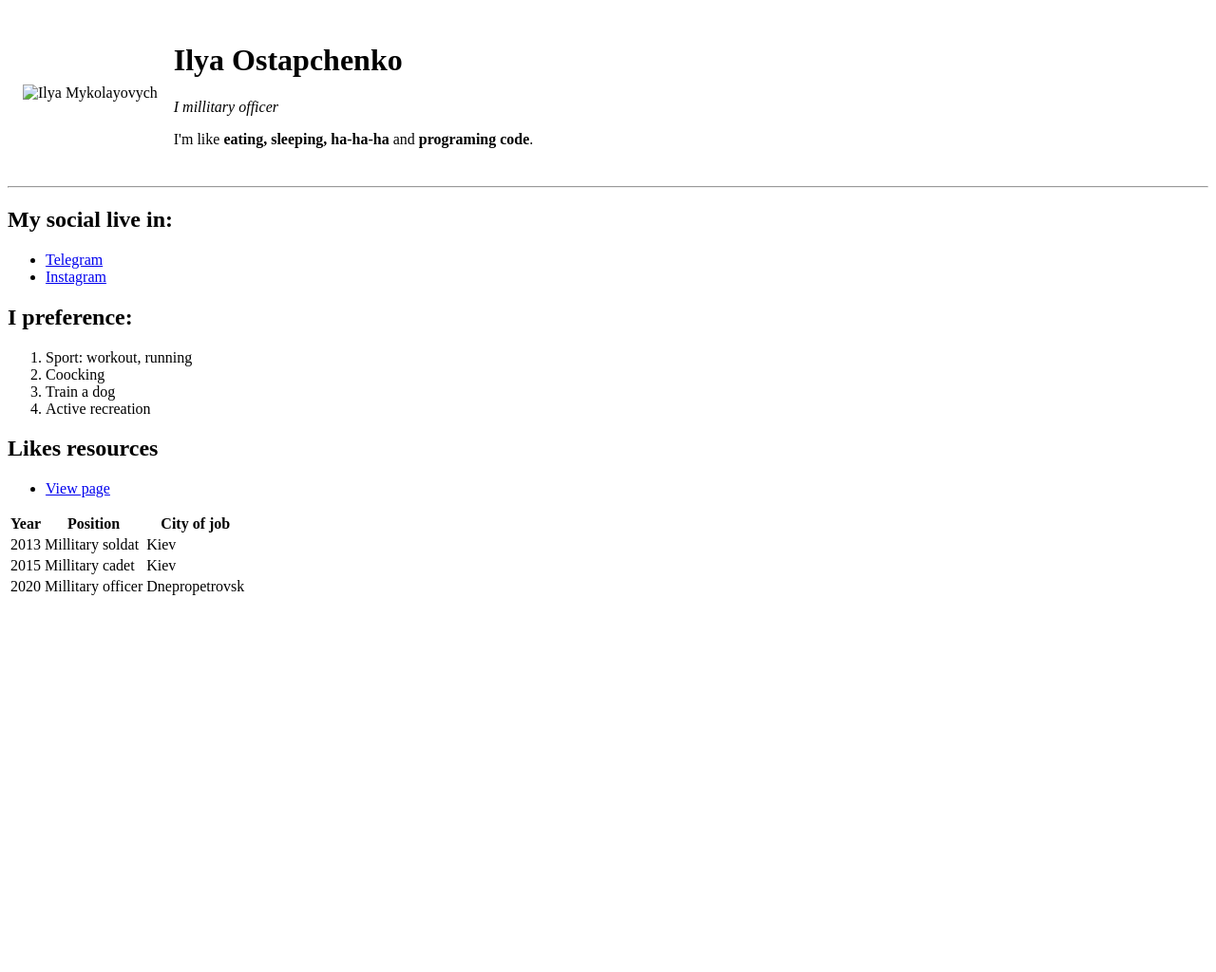
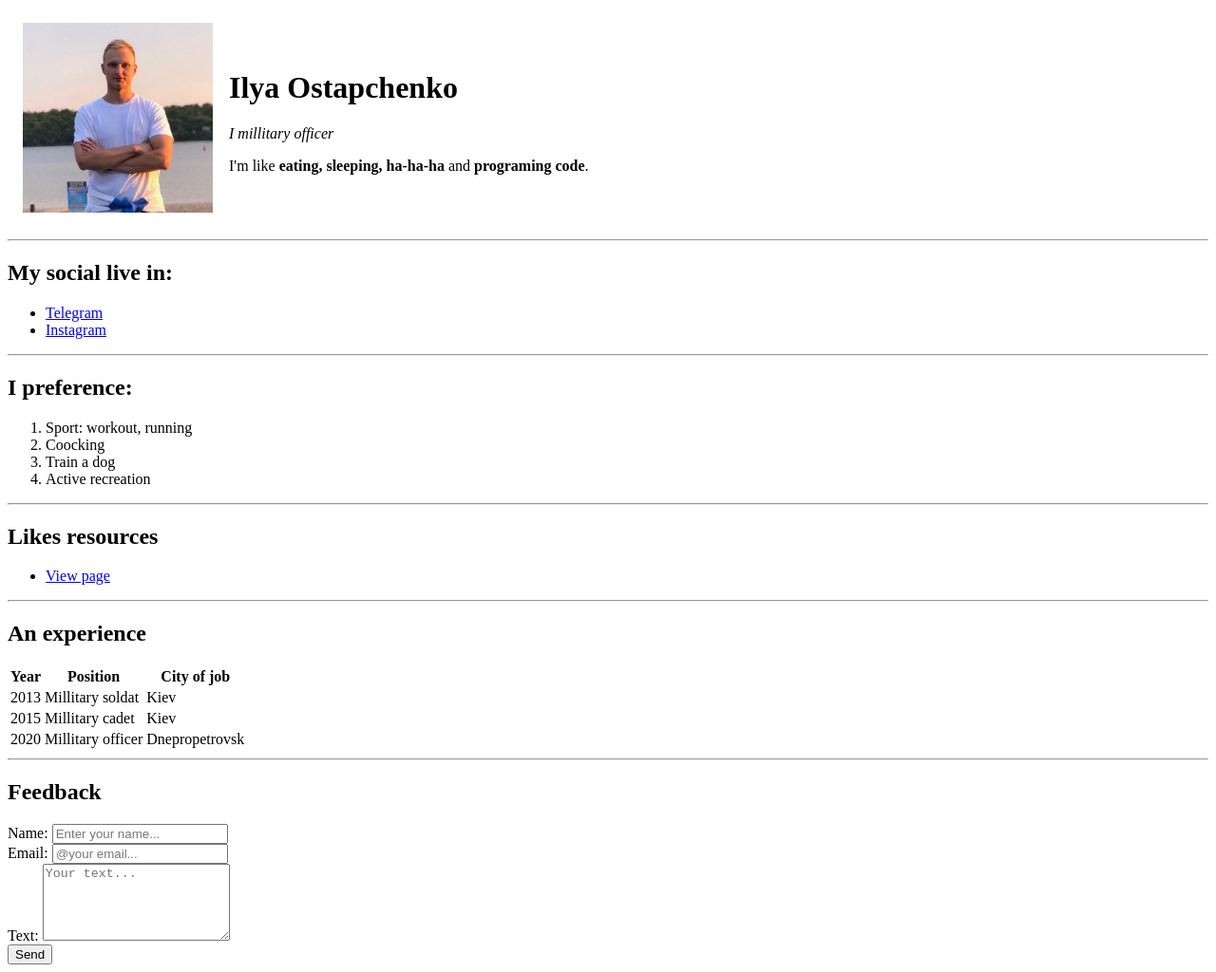
Before and after one commit to ilyaostapchenko/cv, a plain HTML site: page index.html in a window 1280 px wide. Shown: the whole page at 95% size. Before the commit the page ends 800 px from the top, so only its background shows below. Drawn offline with Linux system fonts and the light colour scheme.

Commit message:
change "index.html"

```diff
--- a/index.html
+++ b/index.html
@@ -10,7 +10,7 @@
     <table cellspacing='15'>
         <tr>
             <td>
-                <img src="media/IMG_20200106_223917_240.jpg" alt="Ilya Mykolayovych" width="200">
+                <img src="IMG_20200106_223917_240.jpg" alt="Ilya Mykolayovych" width="200">
             </td>
             <td>
                 <h1>Ilya Ostapchenko</h1>
@@ -29,6 +29,8 @@
         <li><a href="https://instagram.com/ilyaostap4enko" target="_blank">Instagram</a></li>
     </ul>
 
+    <hr>
+
     <h2>I preference:</h2>
     <ol>
         <li>Sport: workout, running</li>
@@ -37,11 +39,16 @@
         <li>Active recreation</li>
     </ol>
 
+    <hr>
+
     <h2>Likes resources</h2>
     <ul>
         <li><a href="list_of_links.html">View page</a></li>
     </ul>
 
+    <hr>
+
+    <h2>An experience</h2>
     <table >
         <tr>
             <th>Year</th>
@@ -64,6 +71,22 @@
             <td>Dnepropetrovsk</td>
         </tr>
     </table>
+
+    <hr>
+
+    <h2>Feedback</h2>
+    <form action="/">
+        <label for="name">Name:</label>
+        <input type="text" placeholder="Enter your name..." id="name">
+        <br>
+        <label for="email">Email:</label>
+        <input type="email" placeholder="@your email..." id="name">
+        <br>
+        <label for="text">Text:</label>
+        <textarea id="text" cols="22" rows="5" placeholder="Your text..."></textarea>
+        <br>
+        <input type="submit" value="Send">
+    </form>
 </body>
 
 </html>
```
